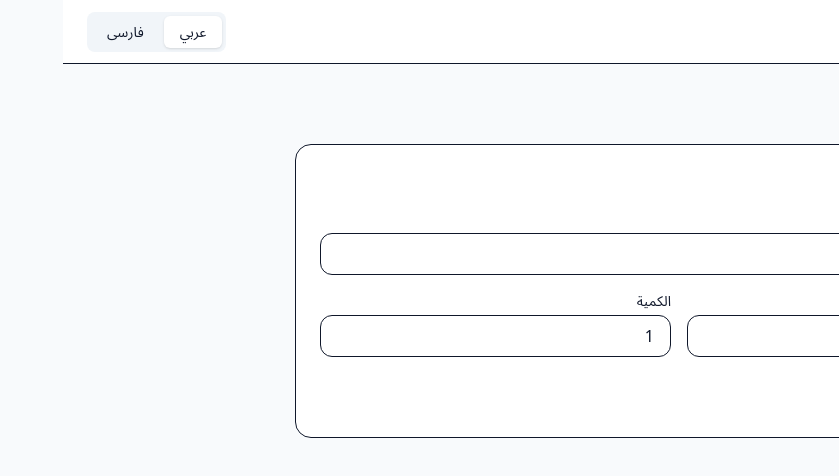
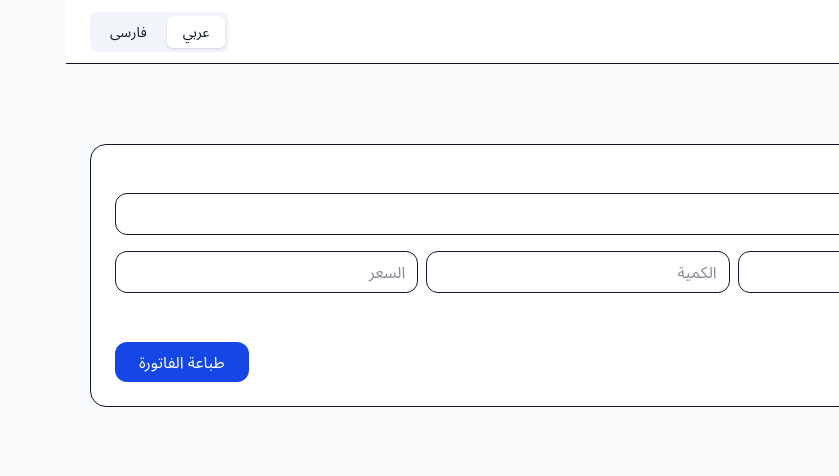
Before and after one commit to YNB1996/PVC-ACCOUNTING, a Next.js app: page /sales in a window 1280 px wide. Shown: the top 476 px of the page, without its empty margins (441-1280 px from the left). Built offline with nearby package versions, Linux system fonts and the light colour scheme; sample sign-in values are in the browser's storage.

Commit message:
Update page.tsx

```diff
--- a/src/app/(dashboard)/sales/page.tsx
+++ b/src/app/(dashboard)/sales/page.tsx
@@ -5,8 +5,7 @@ import { useEffect, useState } from "react";
 export default function SalesPage() {
   const [lang, setLang] = useState<"ar" | "fa">("ar");
   const [customer, setCustomer] = useState("");
-  const [product, setProduct] = useState("");
-  const [quantity, setQuantity] = useState("1");
+  const [items, setItems] = useState([{ name: "", qty: "", price: "" }]);
 
   useEffect(() => {
     const l = localStorage.getItem("lang") as "ar" | "fa" | null;
@@ -15,37 +14,99 @@ export default function SalesPage() {
 
   const t = (ar: string, fa: string) => (lang === "ar" ? ar : fa);
 
-  const handleSave = (e: React.FormEvent) => {
-    e.preventDefault();
-    alert(t("تم حفظ الفاتورة", "فاکتور ذخیره شد"));
-    setCustomer(""); setProduct(""); setQuantity("1");
+  const addItem = () => setItems([...items, { name: "", qty: "", price: "" }]);
+
+  const updateItem = (index: number, field: string, value: string) => {
+    const newItems = [...items];
+    newItems[index] = { ...newItems[index], [field]: value };
+    setItems(newItems);
+  };
+
+  const total = items.reduce((sum, item) => sum + (Number(item.qty) || 0) * (Number(item.price) || 0), 0);
+
+  const handlePrint = () => {
+    const printContent = document.getElementById("invoice-print");
+    if (!printContent) return;
+    const win = window.open("", "_blank");
+    if (!win) return;
+    win.document.write(`
+      <html dir="rtl">
+        <head>
+          <title>فاتورة</title>
+          <style>
+            @page { size: A5; margin: 8mm; }
+            body { font-family: Tahoma, Arial; margin: 0; padding: 8px; font-size: 11px; }
+            table { width: 100%; border-collapse: collapse; margin-top: 8px; }
+            th, td { border: 1px solid #333; padding: 5px; text-align: center; }
+            .header { background: #d6e6f2; padding: 8px; text-align: center; margin-bottom: 6px; }
+            .logo { height: 45px; }
+            h2 { margin: 4px 0; font-size: 14px; }
+            .footer { margin-top: 12px; text-align: center; font-size: 10px; }
+          </style>
+        </head>
+        <body>${printContent.innerHTML}</body>
+      </html>
+    `);
+    win.document.close();
+    setTimeout(() => win.print(), 300);
   };
 
   return (
-    <div className="max-w-3xl space-y-6">
+    <div className="space-y-6">
       <h2 className="text-2xl font-bold">{t("فواتير البيع", "فاکتور فروش")}</h2>
 
       <div className="bg-white p-6 rounded-2xl border">
-        <h3 className="font-semibold mb-4">{t("فاتورة جديدة", "فاکتور جدید")}</h3>
-        <form onSubmit={handleSave} className="space-y-4">
-          <div>
-            <label className="block text-sm mb-1">{t("اسم العميل", "نام مشتری")}</label>
-            <input value={customer} onChange={e => setCustomer(e.target.value)} className="w-full border rounded-xl px-4 py-2" required />
-          </div>
-          <div className="grid grid-cols-2 gap-4">
-            <div>
-              <label className="block text-sm mb-1">{t("المنتج", "محصول")}</label>
-              <input value={product} onChange={e => setProduct(e.target.value)} className="w-full border rounded-xl px-4 py-2" required />
+        <div className="mb-4">
+          <label className="block text-sm mb-1">{t("اسم العميل", "نام مشتری")}</label>
+          <input value={customer} onChange={e => setCustomer(e.target.value)} className="w-full border rounded-xl px-4 py-2" />
+        </div>
+
+        <div className="space-y-3">
+          {items.map((item, i) => (
+            <div key={i} className="grid grid-cols-3 gap-2">
+              <input placeholder={t("اسم المنتج", "نام محصول")} value={item.name} onChange={e => updateItem(i, "name", e.target.value)} className="border rounded-xl px-3 py-2" />
+              <input type="number" placeholder={t("الكمية", "تعداد")} value={item.qty} onChange={e => updateItem(i, "qty", e.target.value)} className="border rounded-xl px-3 py-2" />
+              <input type="number" placeholder={t("السعر", "قیمت")} value={item.price} onChange={e => updateItem(i, "price", e.target.value)} className="border rounded-xl px-3 py-2" />
             </div>
-            <div>
-              <label className="block text-sm mb-1">{t("الكمية", "تعداد")}</label>
-              <input type="number" value={quantity} onChange={e => setQuantity(e.target.value)} className="w-full border rounded-xl px-4 py-2" min="1" />
-            </div>
-          </div>
-          <button type="submit" className="bg-blue-700 text-white px-6 py-2 rounded-xl">
-            {t("حفظ الفاتورة", "ذخیره فاکتور")}
+          ))}
+        </div>
+
+        <button type="button" onClick={addItem} className="mt-3 text-blue-600 text-sm">+ {t("إضافة منتج", "افزودن محصول")}</button>
+
+        <div className="mt-4 flex justify-between items-center">
+          <div className="font-bold">{t("المجموع", "مجموع")}: {total}</div>
+          <button onClick={handlePrint} className="bg-blue-700 text-white px-6 py-2 rounded-xl">
+            {t("طباعة الفاتورة", "چاپ فاکتور")}
           </button>
-        </form>
+        </div>
+      </div>
+
+      <div id="invoice-print" className="hidden">
+        <div className="header">
+          <img src="/logo.png" className="logo" alt="Logo" />
+          <h2>شرکت تولیدی پی وی سی انادولو افغان</h2>
+          <div>ANADOLU AFGHAN PVC manufacturing co.</div>
+          <div>تولید کننده بهترین وال پنل و تایل پنل</div>
+          <div>شعبه مرکزی مزارشریف</div>
+        </div>
+        <table>
+          <tr><th>تاریخ</th><th colSpan={4}>دارنده حساب : {customer}</th></tr>
+          <tr><th>شماره</th><th>اسم / کود جنس</th><th>تعداد</th><th>قیات</th><th>مجموعه</th></tr>
+          {items.map((item, i) => (
+            <tr key={i}>
+              <td>{i + 1}</td>
+              <td>{item.name}</td>
+              <td>{item.qty}</td>
+              <td>{item.price}</td>
+              <td>{(Number(item.qty) || 0) * (Number(item.price) || 0)}</td>
+            </tr>
+          ))}
+          <tr><td colSpan={4}>مجموعه</td><td>{total}</td></tr>
+        </table>
+        <div className="footer">
+          <div>تماس با مسئولین : 0700600245</div>
+          <div>نوت: جنس سالم فروخته شده واپس نمیشود</div>
+        </div>
       </div>
     </div>
   );
```
